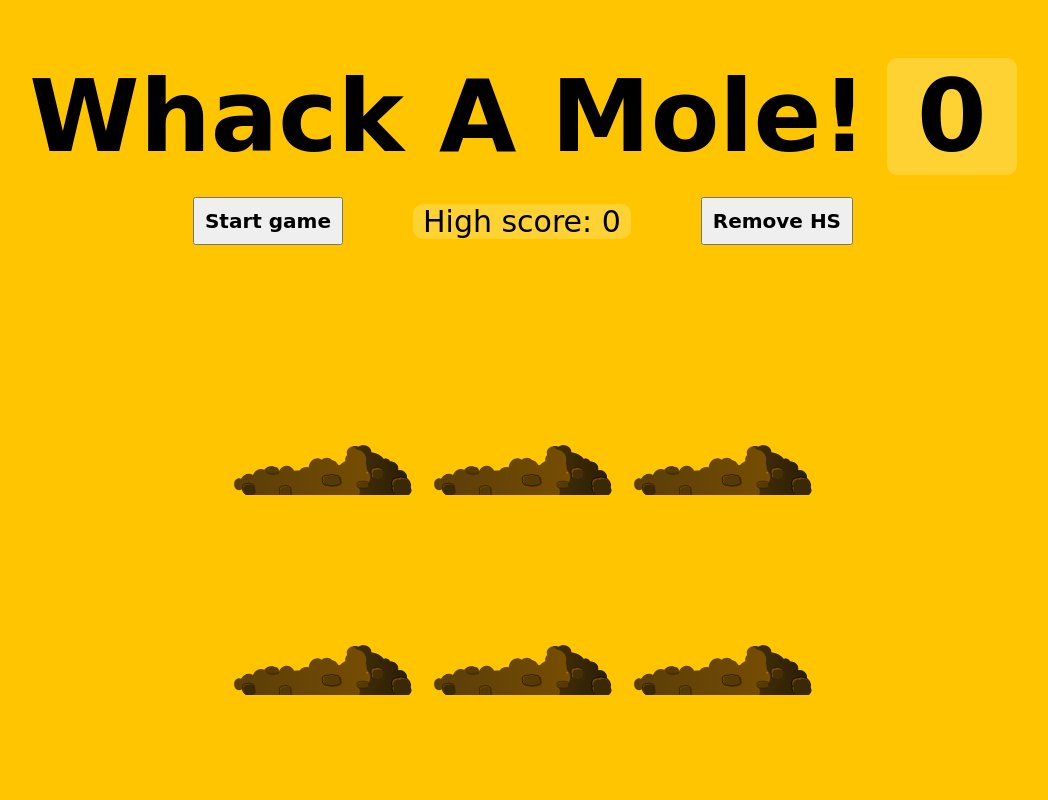
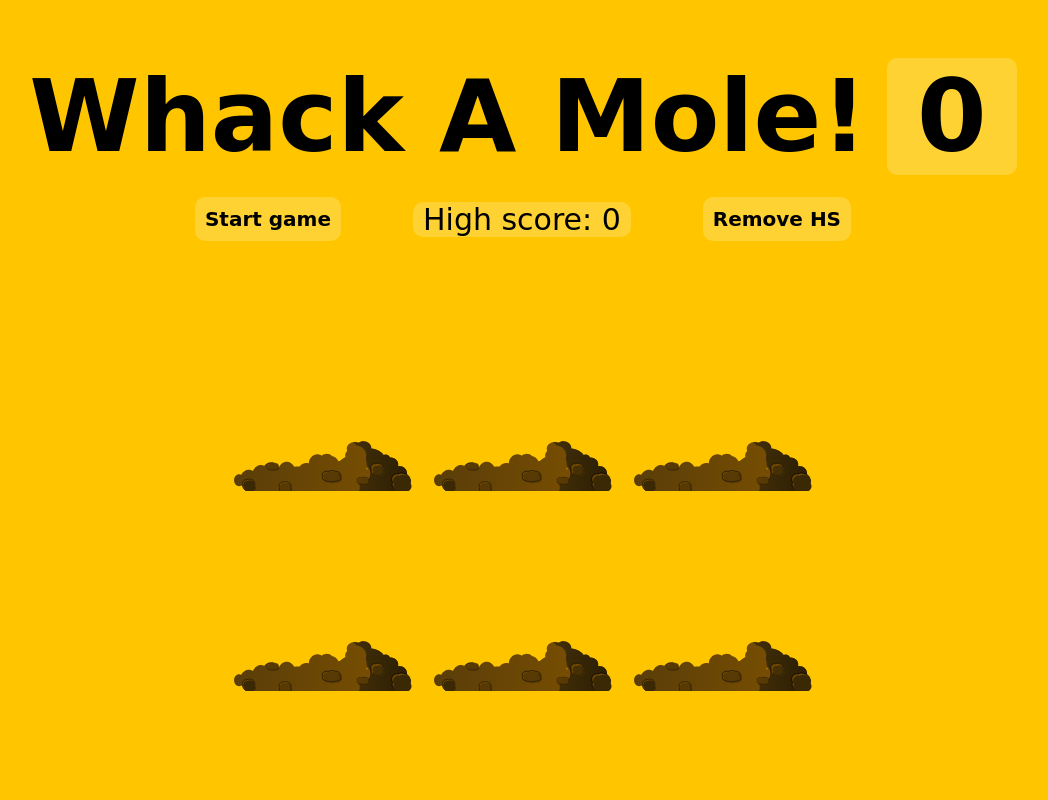
Before and after one commit to PavelDubina/Whack-A-Mole-Game, a plain HTML site: page index.html in a window 1280 px wide. Shown: the whole page, without its empty margins (117-1165 px from the left). Drawn offline with Linux system fonts and the light colour scheme.

Commit message:
fix: button style

```diff
--- a/index.html
+++ b/index.html
@@ -9,9 +9,9 @@
 <body>
     <h1>Whack A Mole!<span class="score">0</span></h1>
     <div class="container">
-        <button class="startBtn">Start game</button>
+        <button class="startBtn button">Start game</button>
         <span class="high-score"></span>
-        <button class="removeBtn">Remove HS</button>
+        <button class="removeBtn button">Remove HS</button>
     </div>
     <div class="game">
         <div class="hole hole1">
--- a/style.css
+++ b/style.css
@@ -24,7 +24,8 @@ h1 {
   border-radius: 1rem;
   margin-left: 20px;
 }
-.startBtn, .removeBtn {
+.startBtn,
+.removeBtn {
   padding: 10px;
   cursor: pointer;
   font-family: "Amatic SC", cursive;
@@ -63,7 +64,7 @@ h1 {
   height: 100%;
   transition: all 0.4s;
 }
-.container{
+.container {
   margin-top: 30px;
   display: flex;
   align-items: center;
@@ -76,6 +77,15 @@ h1 {
   border-radius: 1rem;
   font-size: 3rem;
 }
-.hole.up .mole {
-    top: 0;
-  }
+.button {
+  border: none;
+  outline: none;
+  background: rgba(255, 255, 255, 0.2);
+  border-radius: 10px;
+}
+.button:active {
+  background: rgba(255, 255, 255, 0.6);
+}
+ .hole.up .mole {
+  top: 0;
+}
```
Also changed, not shown: 1 other file.
